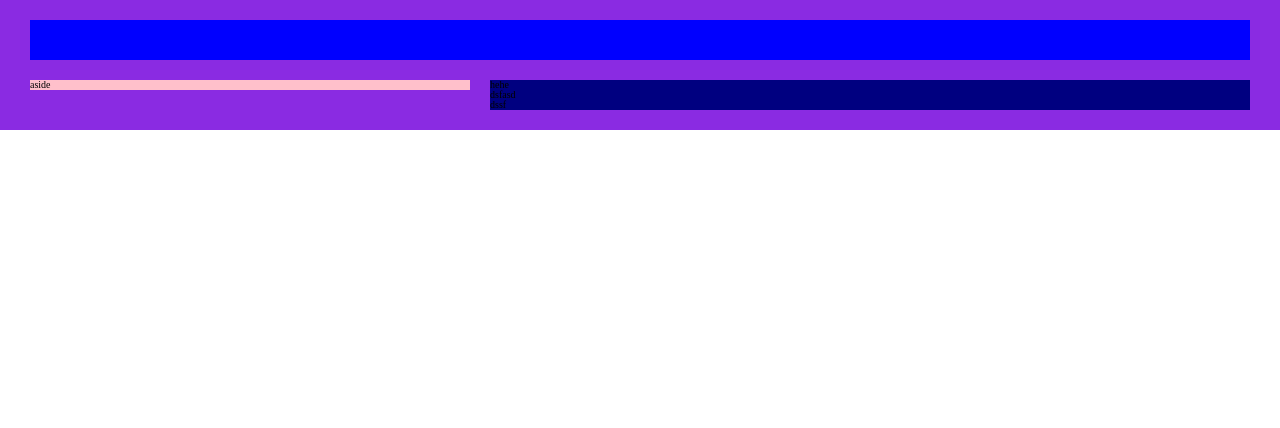
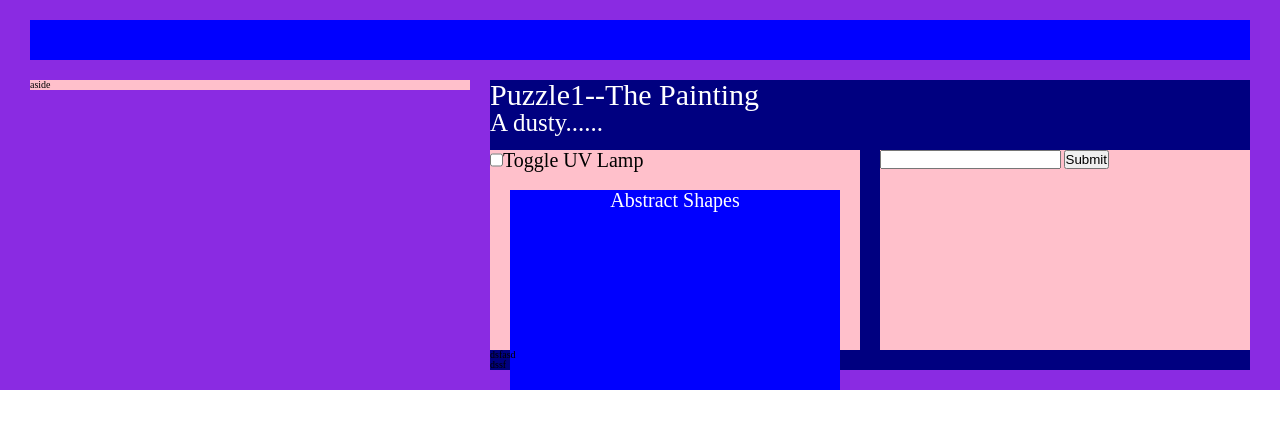
Before and after one commit to Nikoloz-Maghaldadze-TBC-It-Academy/bug-slayers, a plain HTML site: page index.html in a window 1280 px wide. Drawn offline with Linux system fonts and the light colour scheme.

Commit message:
feat: puzzle 1 done

```diff
--- /dev/null
+++ b/assets/styles/scss/layouts/_puzzle-header.scss
@@ -0,0 +1,18 @@
+.puzzle-header {
+  width: 100%;
+  height: 50px;
+  display: flex;
+  flex-direction: column;
+  .puzzle-header-name {
+    display: flex;
+    flex-direction: row;
+    p {
+      font-size: 3rem;
+      color: white;
+    }
+  }
+  .puzzle-header-description {
+    font-size: 2.5rem;
+    color: white;
+  }
+}
--- a/assets/styles/scss/layouts/_puzzle1.scss
+++ b/assets/styles/scss/layouts/_puzzle1.scss
@@ -0,0 +1,36 @@
+.puzzle-1 {
+  padding-top: 2rem;
+  width: 100%;
+  height: auto;
+  display: flex;
+  flex-direction: row;
+  //   align-items: baseline;
+  gap: 2rem;
+  .lamp-container {
+    width: 100%;
+    height: 20rem;
+    background: pink;
+    .lamp-toggle {
+      display: flex;
+      font-size: 2rem;
+    }
+    .lamp-answer-cont {
+      height: 100%;
+      background-color: blue;
+      margin: 2rem;
+      text-align: center;
+      p {
+        font-size: 2rem;
+        color: white;
+      }
+      #puzzle-1-code {
+        display: none;
+      }
+    }
+  }
+  .code-container {
+    width: 100%;
+    height: 20rem;
+    background: pink;
+  }
+}
--- a/assets/styles/scss/main.scss
+++ b/assets/styles/scss/main.scss
@@ -7,6 +7,7 @@
 @use "./layouts/puzzle1" as *;
 @use "./layouts/puzzle2" as *;
 @use "./layouts/puzzle3" as *;
+@use "./layouts/puzzle-header" as *;
 
 * {
   margin: 0;
--- a/index.html
+++ b/index.html
@@ -15,7 +15,33 @@
         <aside class="goal-aside">aside</aside>
         <section class="puzzle-container">
           <section>
-            <div class="puzzle-1">hehe</div>
+            <div class="puzzle-header">
+              <div class="puzzle-header-name">
+                <p>Puzzle</p>
+                <p>1</p>
+                <p>--</p>
+                <p>The Painting</p>
+              </div>
+              <div class="puzzle-header-description">A dusty......</div>
+            </div>
+            <div class="puzzle-1">
+              <div class="lamp-container">
+                <div class="lamp-toggle">
+                  <input class="toggle-input" type="checkbox" />
+                  <p>Toggle UV Lamp</p>
+                </div>
+                <div class="lamp-answer-cont">
+                  <p>Abstract Shapes</p>
+                  <span id="puzzle-1-code">100</span>
+                </div>
+              </div>
+              <div class="code-container">
+                <div class="code-cont-inner">
+                  <input id="code-input" type="text" />
+                  <button class="code-submit">Submit</button>
+                </div>
+              </div>
+            </div>
             <div class="puzzle-2">dsfasd</div>
             <div class="puzzle-3">dssf</div>
           </section>
--- a/scripts/index.mjs
+++ b/scripts/index.mjs
@@ -0,0 +1,4 @@
+import * as puzzle1 from "./modules/puzzle1.mjs";
+
+puzzle1.default();
+puzzle1.insertValue();
--- /dev/null
+++ b/scripts/modules/puzzle1.mjs
@@ -0,0 +1,30 @@
+export default function toggleLamp() {
+  const toggleSwitch = document.querySelector(".toggle-input");
+  const toggleCode = document.getElementById("puzzle-1-code");
+
+  toggleSwitch.addEventListener("change", () => {
+    if (toggleCode.style.display === "block") {
+      toggleCode.style.display = "none";
+    } else {
+      toggleCode.style.display = "block";
+    }
+  });
+
+  //   console.log(toggleSwitch, toggleCode);
+}
+export let answer = null;
+export function insertValue() {
+  const codeInput = document.getElementById("code-input");
+  const codeBttn = document.querySelector(".code-submit");
+  //   const secretCode = 100;
+
+  codeBttn.addEventListener("click", () => {
+    const inputValue = codeInput.value.trim();
+    if (inputValue === "100") {
+      answer = true;
+    } else {
+      answer = false;
+    }
+    console.log(answer);
+  });
+}
```
Also changed, not shown: scripts/modules/answers.mjs (added, +10 -0 lines), assets/styles/css/styles.css, 1 other file.
